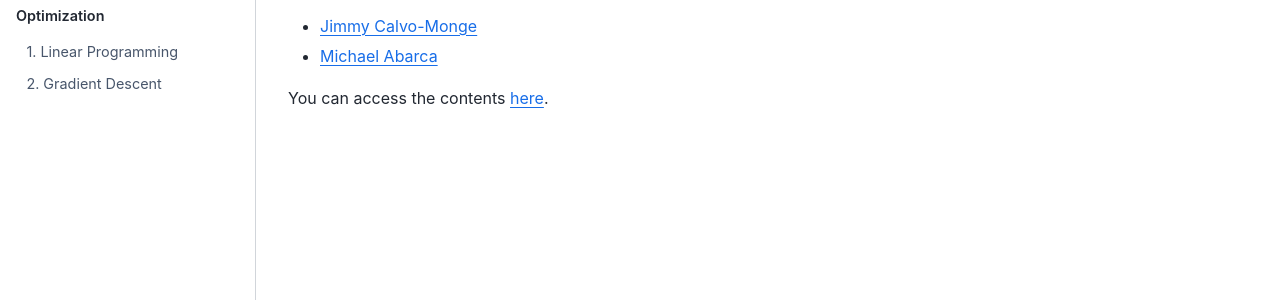
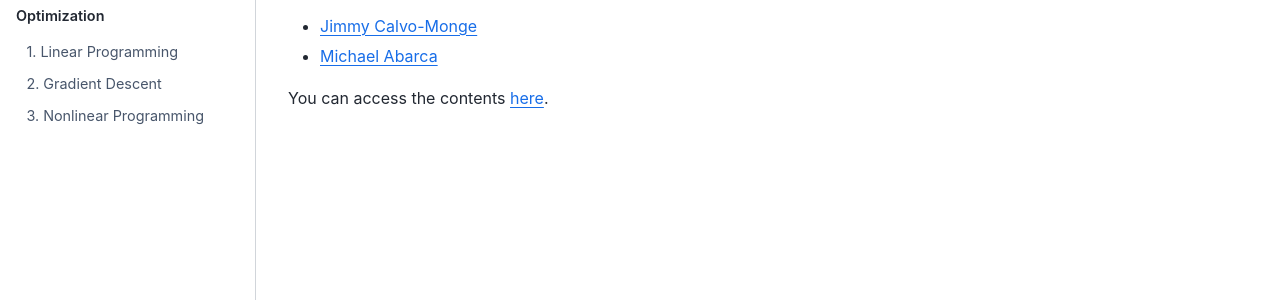
Before and after one commit to JimmyCalvoMonge/appmathpython, a Jupyter Book: the page built from README.md, in a window 1280 px wide. Shown: the part 283-583 px from the top of the page. Built offline with Jupyter Book 1.0.4 settings and Sphinx 7.4.7 and the Sphinx Book theme 1.1.4, drawn with Linux system fonts in a browser that asks for light colours; pages that are not in the unit, such as notebooks, are missing from menus; part of the change alters nothing that is shown.

```diff
--- a/_toc.yml
+++ b/_toc.yml
@@ -9,6 +9,7 @@ parts:
     chapters:
       - file: src/optimization/linear_programming
       - file: src/optimization/gradient_descent
+      - file: src/optimization/sample_notebook
   - caption: Differential Equations
     numbered: true
     chapters:
```
